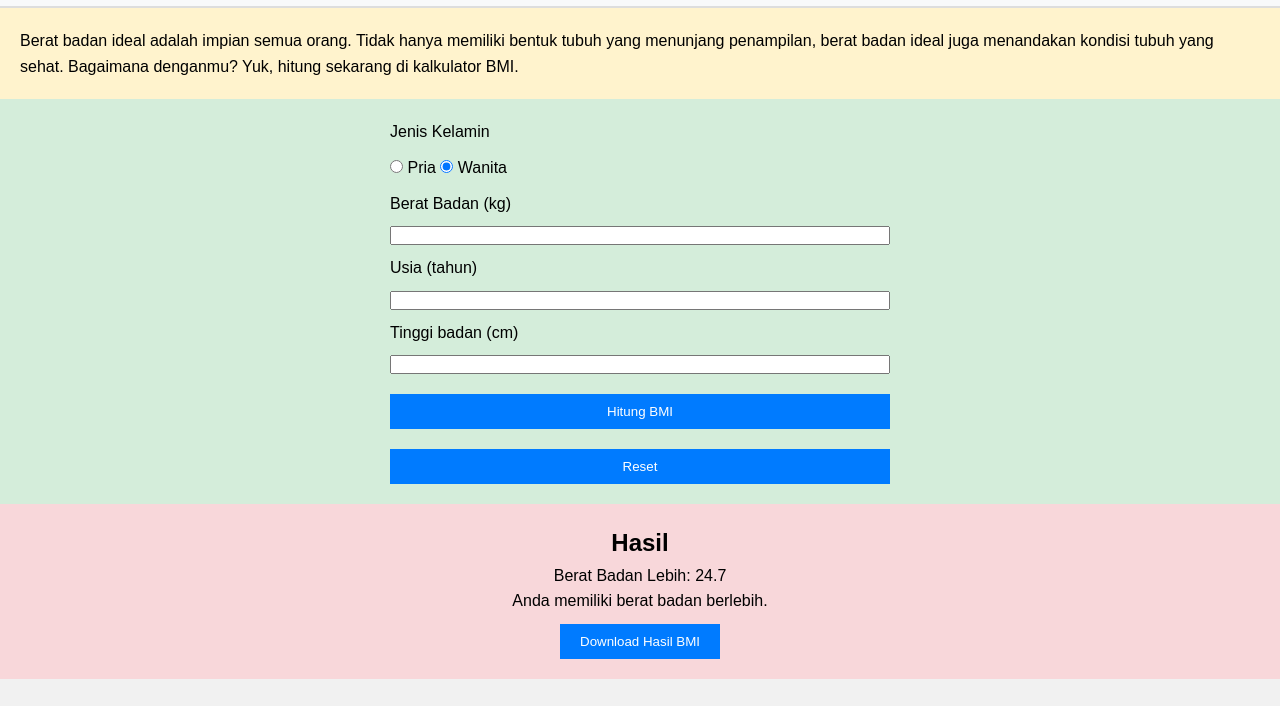
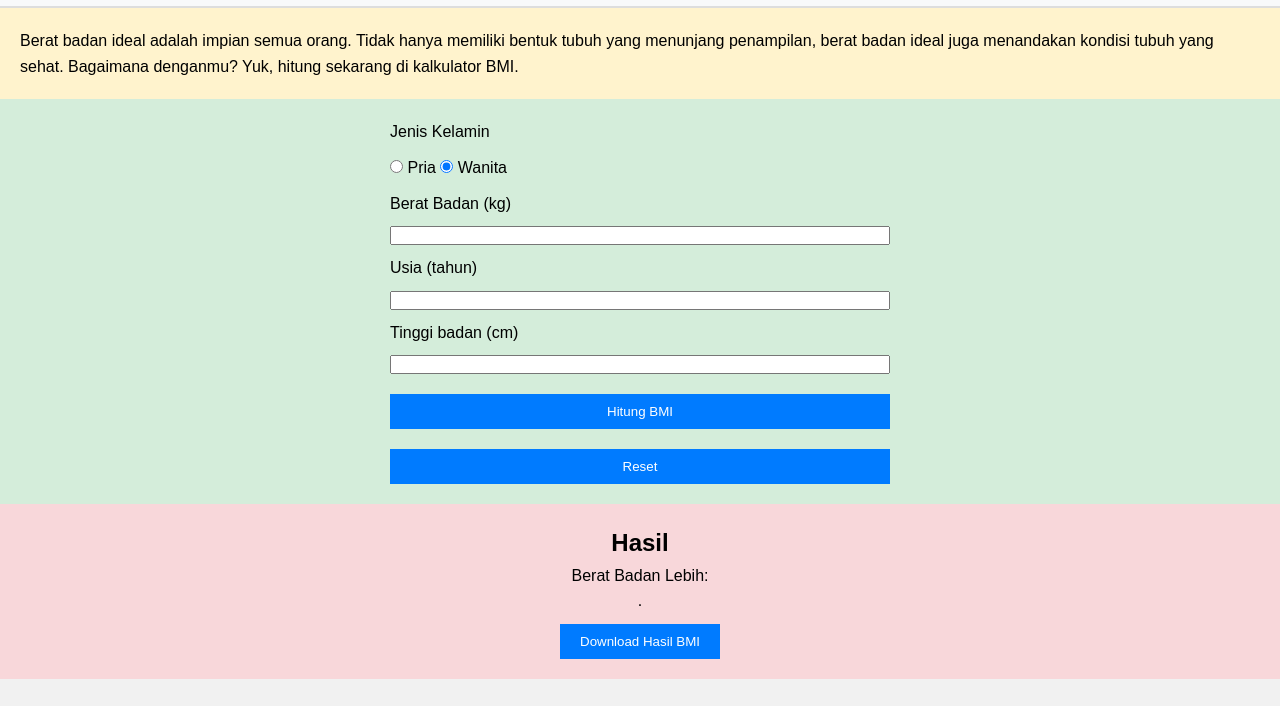
Before and after one commit to revou-fundamental-course/5-aug-24-GunungParia, a plain HTML site: page index.html in a window 1280 px wide. Shown: the part 85-791 px from the top of the page. Drawn offline with Linux system fonts and the light colour scheme.

Commit message:
Update index.html
ada perubahan pada file dan itu hanyalah kesalahan kecil

```diff
--- a/index.html
+++ b/index.html
@@ -46,8 +46,8 @@
     <!-- Hasil -->
     <section class="result-section" id="resultSection">
         <h2>Hasil</h2>
-        <p id="bmiResult">Berat Badan Lebih: <span id="bmiValue">24.7</span></p>
-        <p id="bmiDescription">Anda memiliki berat badan berlebih.</p>
+        <p id="bmiResult">Berat Badan Lebih: <span id="bmiValue"></span></p>
+        <p id="bmiDescription">.</p>
         <button>Download Hasil BMI</button>
     </section>
 
```
